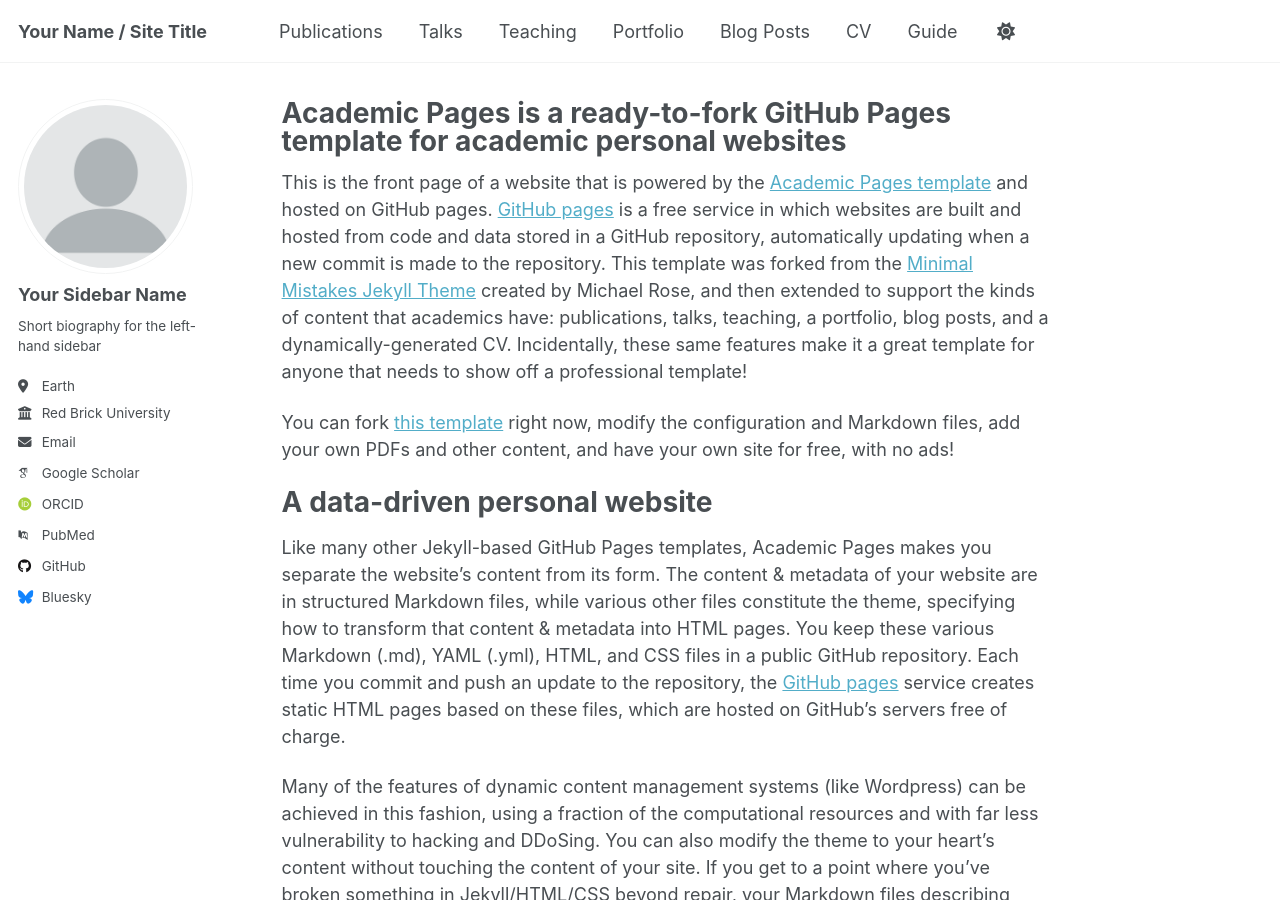
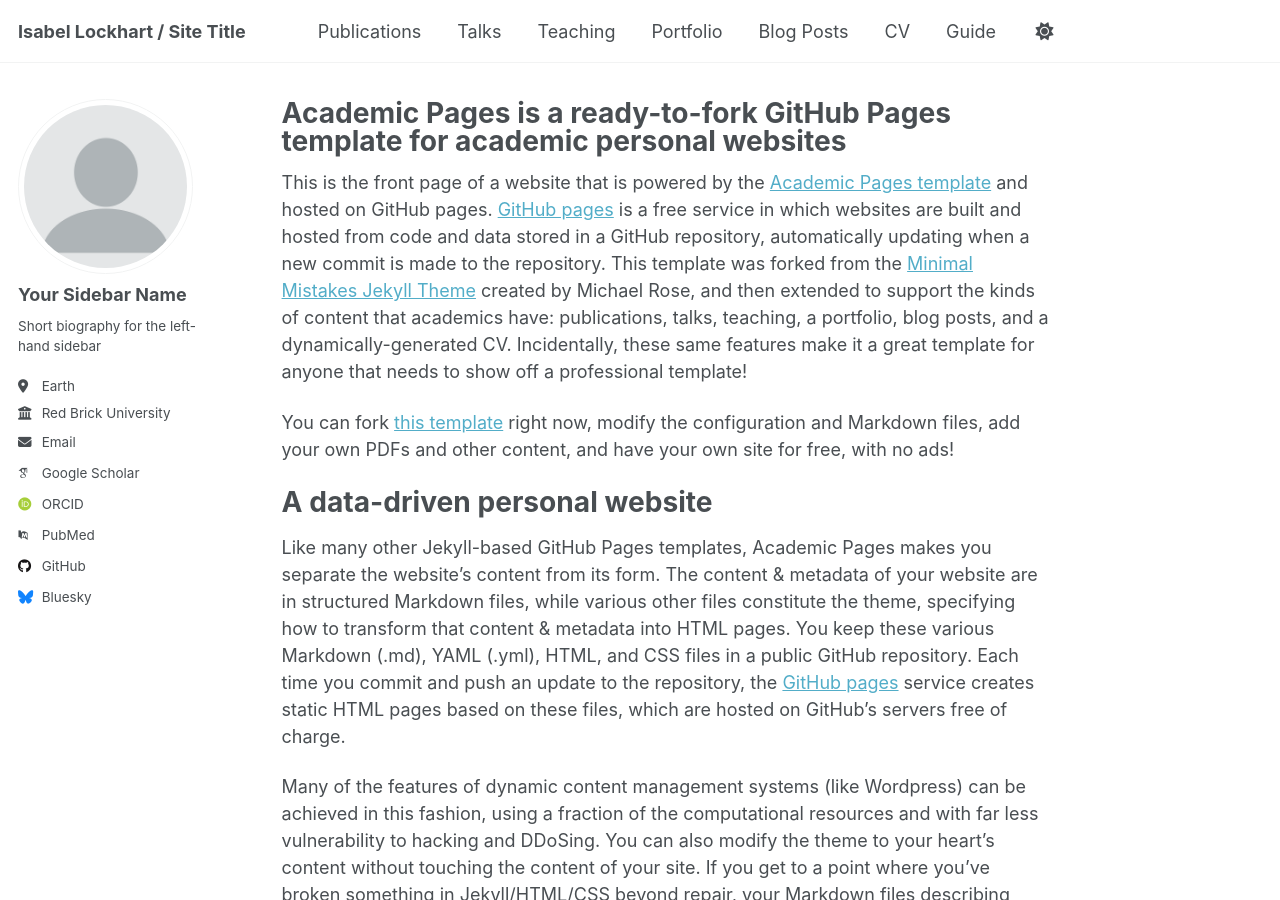
Before and after one commit to Isabel-Lockhart/project, a Jekyll site: the page built from _pages/about.md, in a window 1280 px wide and 900 px high. Built offline with Jekyll 4.4.1, drawn with Linux system fonts in a browser that asks for light colours; some web fonts are replaced; a script that is not in the unit is left out.

Commit message:
Update _config.yml
Add title

```diff
--- a/_config.yml
+++ b/_config.yml
@@ -9,7 +9,7 @@
 # Basic Site Settings
 locale                   : "en-US"
 site_theme               : "default"
-title                    : "Your Name / Site Title"
+title                    : "Isabel Lockhart / Site Title"
 title_separator          : "-"
 name                     : &name "Isabel Lockhart"
 description              : &description "personal description"
```
